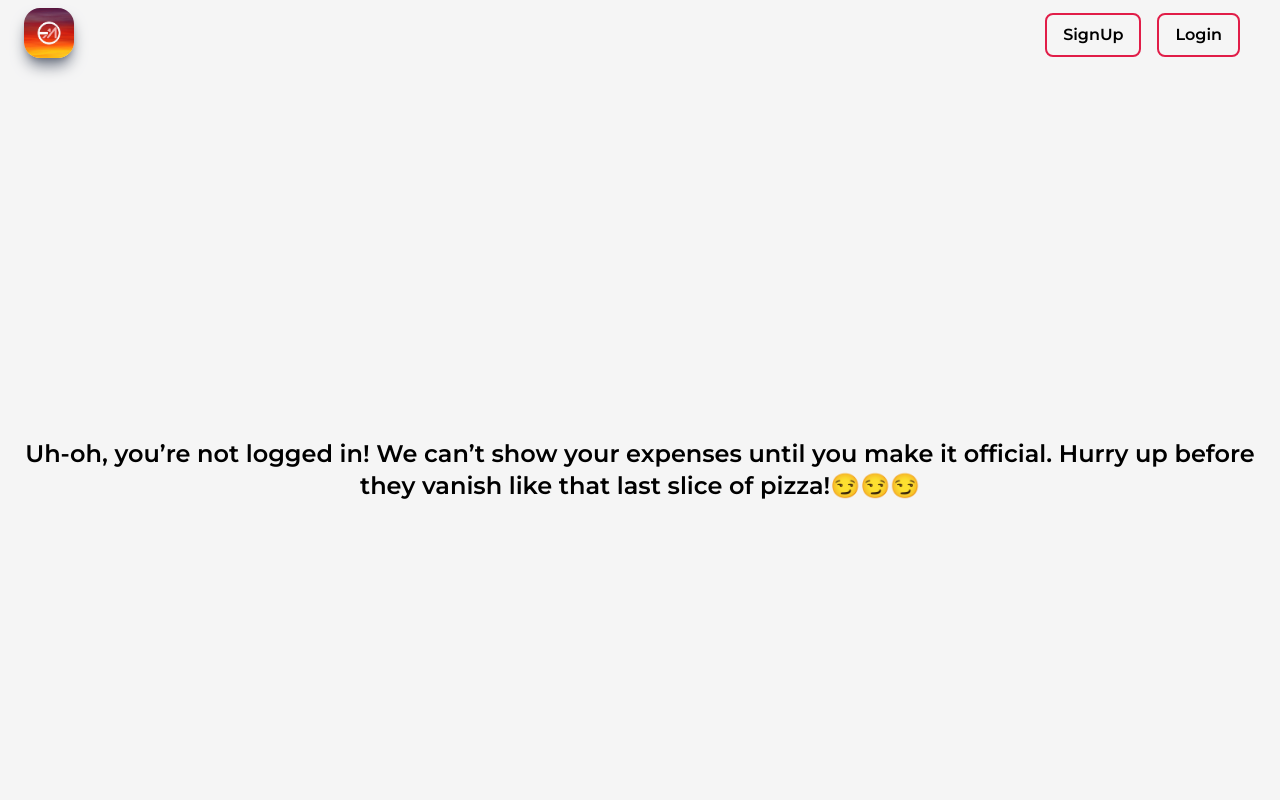
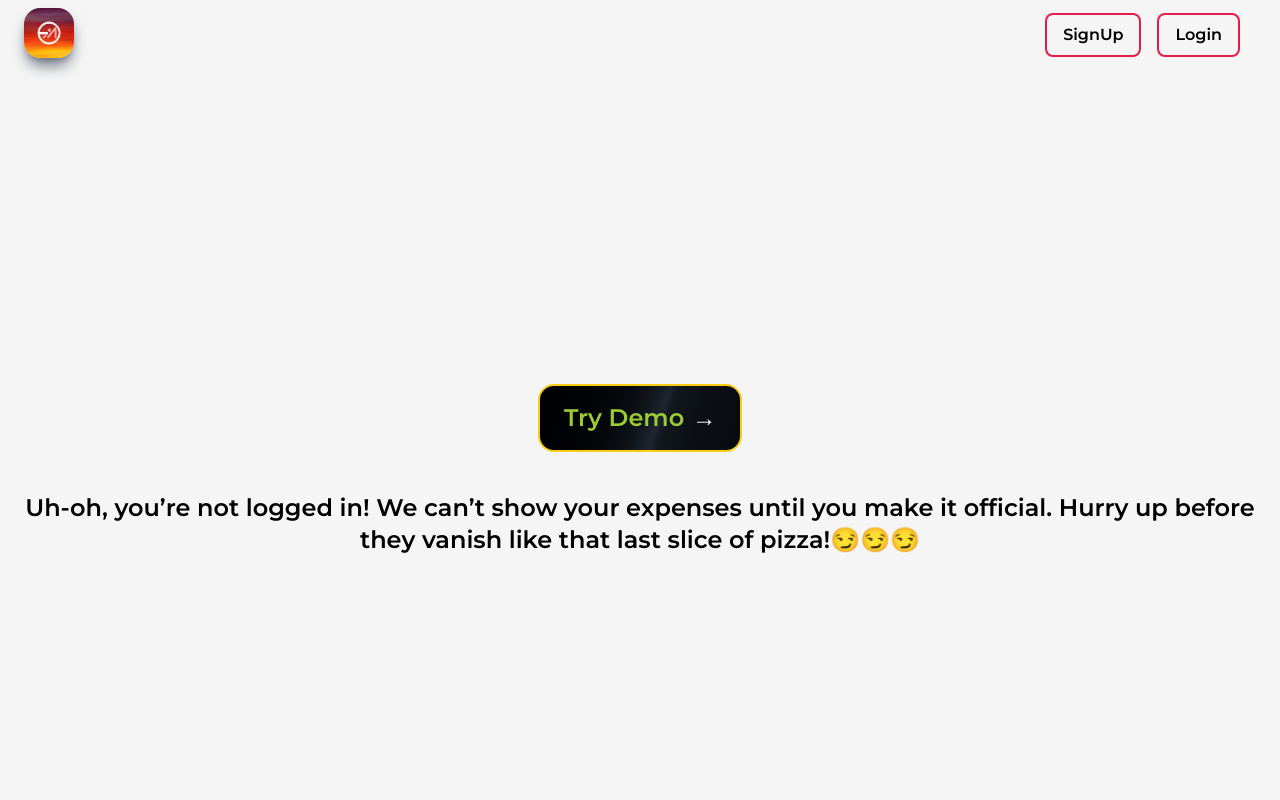
Before and after one commit to ksagar03/Expensemate, a Next.js app: page /Home in a window 1280 px wide. Shown: the top 800 px of the page. Built offline with nearby package versions, Linux system fonts and the light colour scheme; no server answers.

Commit message:
Update: Added Demo button to showcase the feature

```diff
--- a/app/Home/page.tsx
+++ b/app/Home/page.tsx
@@ -6,10 +6,11 @@ import { Heading, Card } from "../Components/motion_components/motionTags";
 import AddCircleOutlineIcon from "@mui/icons-material/AddCircleOutline";
 import Link from "next/link";
 import NumberFlow from "@number-flow/react";
-import { useSession } from "next-auth/react";
+import { signIn, useSession } from "next-auth/react";
 import { debounce, fetchExpenses } from "../lib/axios";
 import { useState, useEffect } from "react";
 import { ExpenseDataDef } from "./viewAllExp/page";
+import { Result } from "postcss";
 const Graph = React.lazy(() => import("../Components/Graph"));
 
 const Home = () => {
@@ -77,7 +78,18 @@ const Home = () => {
       // setCurrentVal(totalExpenses);
     }
   }, [fetchedExp]);
-
+  const handleClick = async () => {
+    try {
+      const result = await signIn("credentials", {
+        redirect: false,
+        email: "test123@gmail.com",
+        password: "Test@1234",
+      });
+      if (result?.error === null) console.log("Test Login sucessful");
+    } catch(err) {
+      setError(`error occured while Test login:${err}` )
+    }
+  };
   return (
     <>
       {status === "authenticated" ? (
@@ -143,12 +155,23 @@ const Home = () => {
           {status === "loading" ? (
             <p> Loading please wait...</p>
           ) : (
-            <p className="">
-              {" "}
-              Uh-oh, you’re not logged in! We can’t show your expenses until you
-              make it official. Hurry up before they vanish like that last slice
-              of pizza!😏😏😏
-            </p>
+            <div className="flex-col">
+              <button
+                onClick={handleClick}
+                className=" animate-slide mb-10 sm:mb-5 text-yellowgreen rounded-2xl border-2 border-yellow-400 bg-[linear-gradient(110deg,#000103,45%,#1e2631,55%,#000103)] bg-[length:200%_100%] py-4 px-6 focus:outline-none focus:ring-2 focus:ring-offset-2 focus:ring-offset-slate-50 hover:shadow-lg relative group "
+              >
+                Try Demo
+                <span className=" text-light arrow ml-2 inline-block transform transition-transform duration-300 group-hover:translate-x-2 group-hover:rotate-45">
+                  →
+                </span>
+              </button>
+              <p>
+                {" "}
+                Uh-oh, you’re not logged in! We can’t show your expenses until
+                you make it official. Hurry up before they vanish like that last
+                slice of pizza!😏😏😏
+              </p>
+            </div>
           )}
         </span>
       )}
@@ -157,3 +180,10 @@ const Home = () => {
 };
 
 export default Home;
+
+{
+  /* <button className="animate-slide mb-10 sm:mb-5 text-light rounded-lg border-2 border-yellow-400 bg-[linear-gradient(110deg,#000103,45%,#1e2631,55%,#000103)] bg-[length:200%_100%] p-4 px-6 focus:outline-none focus:ring-2 focus:ring-offset-2 focus:ring-offset-slate-50 hover:shadow-lg hover:shadow-current relative group">
+  Try Demo
+
+</button> */
+}
--- a/app/Home/viewAllExp/page.tsx
+++ b/app/Home/viewAllExp/page.tsx
@@ -99,7 +99,7 @@ const Page = () => {
           userID: userID,
           expenseID: formData._id,
           category: formData.category,
-          amount_spent: formData.amount_spent,
+          amount_spent: Number(formData.amount_spent),
           description: formData.description,
         });
         const updatedData = fetchedExp.map((exp) =>
@@ -107,7 +107,7 @@ const Page = () => {
             ? {
                 ...exp,
                 category: formData.category,
-                amount_spent: formData.amount_spent,
+                amount_spent: Number(formData.amount_spent),
                 description: formData.description,
               }
             : exp
--- a/tailwind.config.ts
+++ b/tailwind.config.ts
@@ -21,6 +21,7 @@ const config: Config = {
       },
       animation: {
         gradient: "gradientAnimation 5s ease-in-out infinite",
+        slide: "slide 2s linear infinite"
       },
       backgroundSize: {
         "200": "200% 200%",
@@ -34,6 +35,14 @@ const config: Config = {
 
           "100%": { backgroundPosition: "0% 50%" },
         },
+        slide:{
+          from:{
+            "backgroundPosition": "0 0"
+          },
+          to:{
+            "backgroundPosition": "-200% 0"
+          }
+        }
       },
 
     },
```
